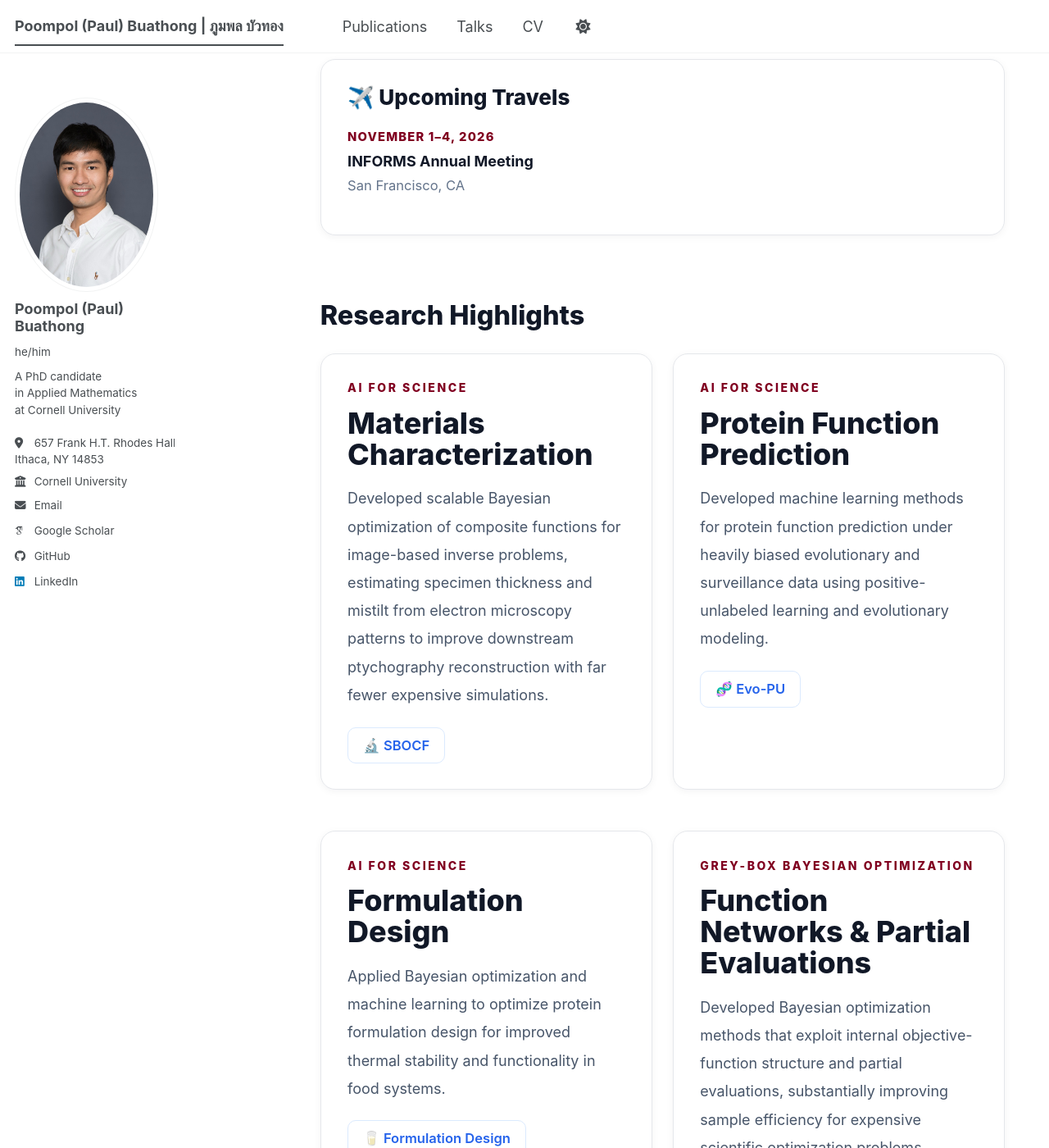
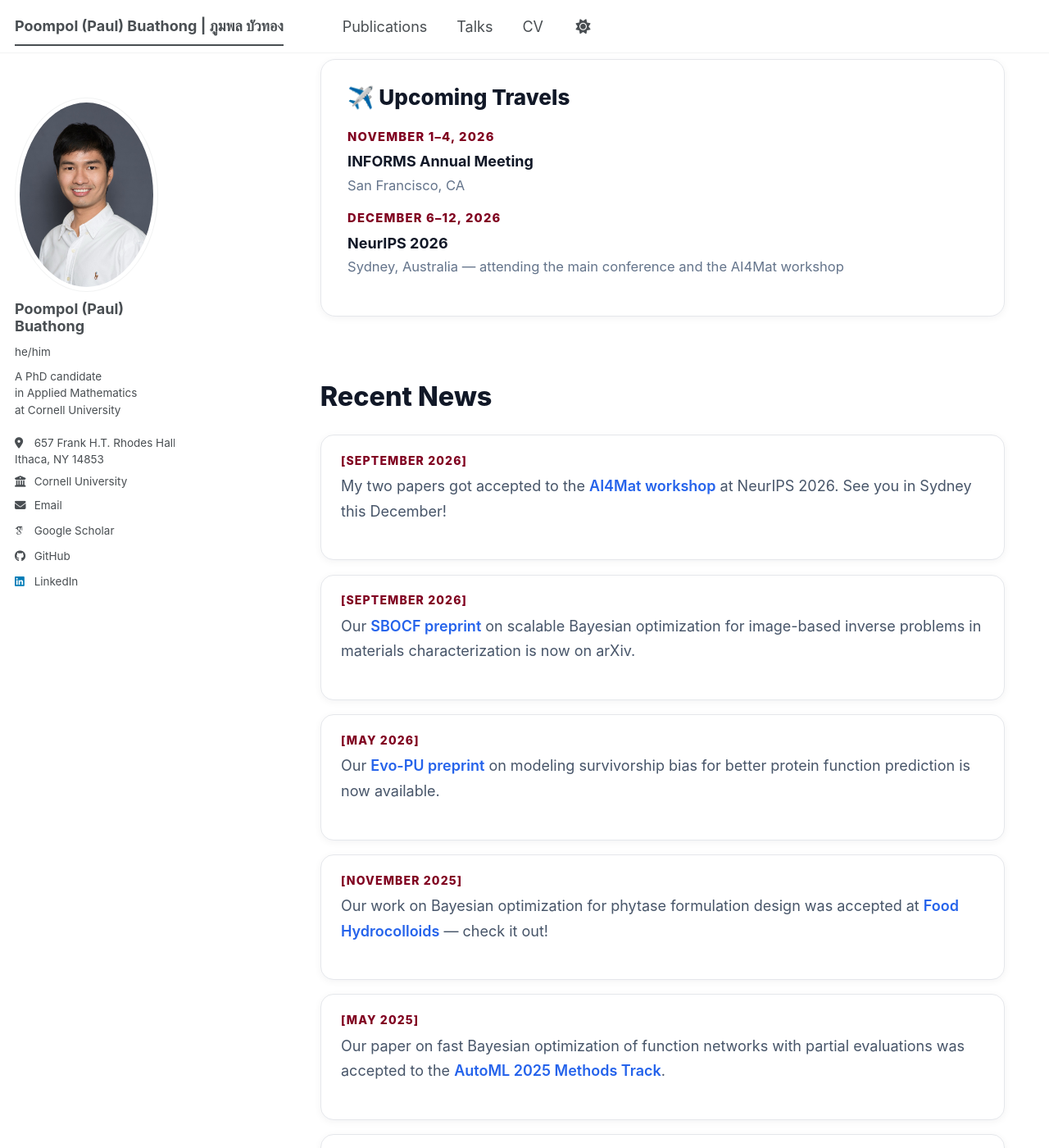
Before and after one commit to poompol/poompol.github.io, a Jekyll site: the page built from _pages/about.md, in a window 1280 px wide and 1400 px high, scrolled down 1044 px. Shown: the whole window at 82% size. Built offline with Jekyll 4.4.1, drawn with Linux system fonts in a browser that asks for light colours; some web fonts are replaced; a script bundle is joined from its source files by our own code; library files that are not in the unit come from our copies; some of the changed text lies outside the part shown.

Commit message:
update profiles

```diff
--- a/_pages/about.md
+++ b/_pages/about.md
@@ -213,6 +213,51 @@ redirect_from:
 }
 
 /* =========================
+   Recent news
+   ========================= */
+
+.news-list {
+  display: flex;
+  flex-direction: column;
+  gap: 0.95rem;
+  margin-bottom: 0.5rem;
+}
+
+.news-item {
+  background: #ffffff;
+  border: 1px solid #e5e7eb;
+  border-radius: 16px;
+  padding: 1.1rem 1.35rem;
+  box-shadow: 0 2px 10px rgba(15, 23, 42, 0.05);
+}
+
+.news-date {
+  font-size: 0.78rem;
+  font-weight: 800;
+  color: #800020;
+  letter-spacing: 0.08em;
+  text-transform: uppercase;
+  margin-bottom: 0.35rem;
+}
+
+.news-text {
+  color: #475569;
+  line-height: 1.7;
+  font-size: 1rem;
+  margin: 0;
+}
+
+.news-text a {
+  color: #2563eb;
+  text-decoration: none;
+  font-weight: 600;
+}
+
+.news-text a:hover {
+  text-decoration: underline;
+}
+
+/* =========================
    Research grid
    ========================= */
 
@@ -378,6 +423,73 @@ My research focuses on Bayesian optimization, machine learning, and their applic
 San Francisco, CA
 </div>
 
+<div class="travel-date">December 6–12, 2026</div>
+
+<div class="travel-title">
+  <a href="https://neurips.cc/Conferences/2026">NeurIPS 2026</a>
+</div>
+
+<div class="travel-location">
+Sydney, Australia — attending the main conference and the AI4Mat workshop
+</div>
+
+</div>
+
+</div>
+
+<div class="home-section-title">
+Recent News
+</div>
+
+<div class="news-list">
+
+<div class="news-item">
+  <div class="news-date">[September 2026]</div>
+  <p class="news-text">
+    My two papers got accepted to the <a href="/publications/">AI4Mat workshop</a> at NeurIPS 2026. See you in Sydney this December!
+  </p>
+</div>
+
+<div class="news-item">
+  <div class="news-date">[September 2026]</div>
+  <p class="news-text">
+    Our <a href="https://arxiv.org/abs/2609.02126">SBOCF preprint</a> on scalable Bayesian optimization for image-based inverse problems in materials characterization is now on arXiv.
+  </p>
+</div>
+
+<div class="news-item">
+  <div class="news-date">[May 2026]</div>
+  <p class="news-text">
+    Our <a href="https://arxiv.org/abs/2605.06879">Evo-PU preprint</a> on modeling survivorship bias for better protein function prediction is now available.
+  </p>
+</div>
+
+<div class="news-item">
+  <div class="news-date">[November 2025]</div>
+  <p class="news-text">
+    Our work on Bayesian optimization for phytase formulation design was accepted at <a href="https://www.sciencedirect.com/science/article/pii/S0268005X25012561">Food Hydrocolloids</a> — check it out!
+  </p>
+</div>
+
+<div class="news-item">
+  <div class="news-date">[May 2025]</div>
+  <p class="news-text">
+    Our paper on fast Bayesian optimization of function networks with partial evaluations was accepted to the <a href="https://proceedings.mlr.press/v293/buathong25a.html">AutoML 2025 Methods Track</a>.
+  </p>
+</div>
+
+<div class="news-item">
+  <div class="news-date">[July 2024]</div>
+  <p class="news-text">
+    Passed my A-Exam (candidacy exam) — officially a Ph.D. candidate!
+  </p>
+</div>
+
+<div class="news-item">
+  <div class="news-date">[May 2024]</div>
+  <p class="news-text">
+    Our paper on Bayesian optimization of function networks with partial evaluations was accepted to <a href="https://proceedings.mlr.press/v235/buathong24a.html">ICML 2024</a>. See you in Vienna this July!
+  </p>
 </div>
 
 </div>
@@ -491,7 +603,7 @@ Developed kernel methods and Bayesian optimization techniques for optimization p
 </div>
 
 <div class="home-text" style="text-align:right; margin-top:0.5rem;">
-Last updated: <strong style="color:#800020;">September 2, 2026</strong>
+Last updated: <strong style="color:#800020;">October 7, 2026</strong>
 </div>
 
 </div>
```
Also changed, not shown: _pages/talks.md (+18 -0 lines).
